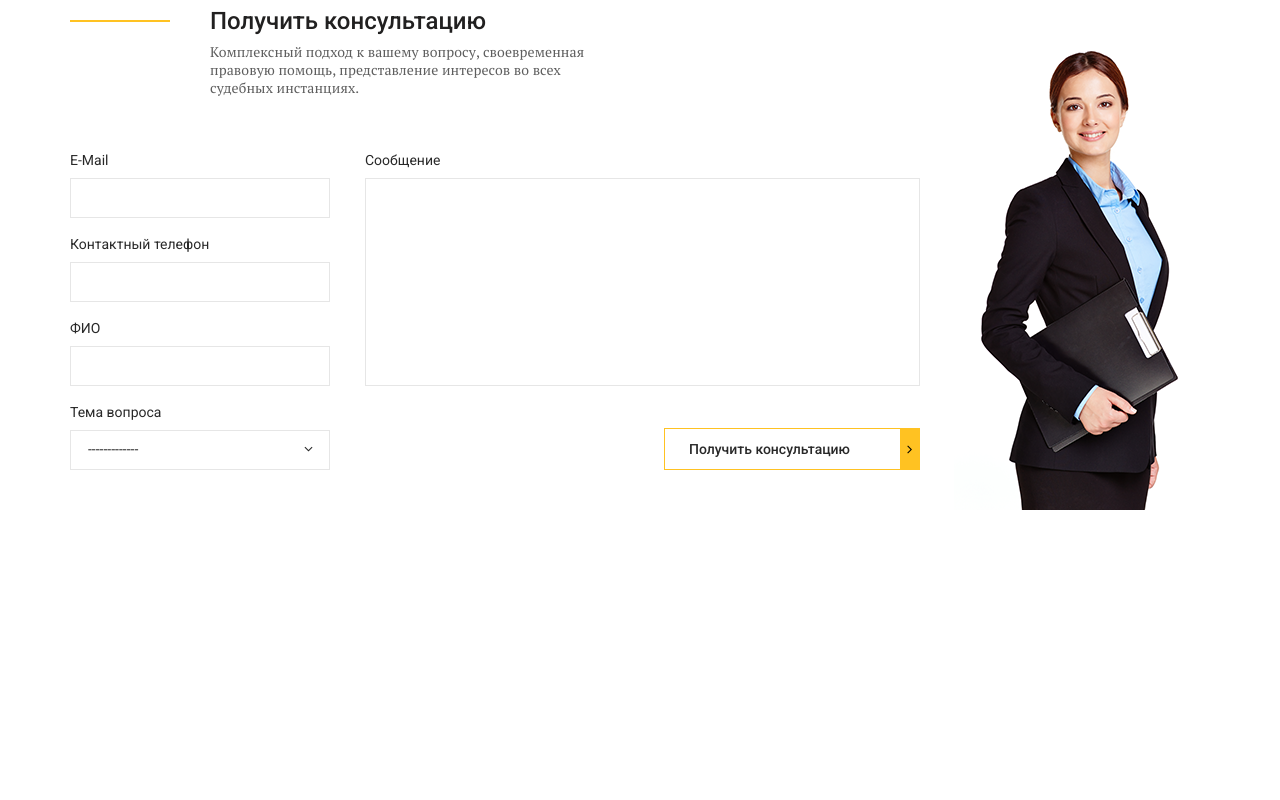
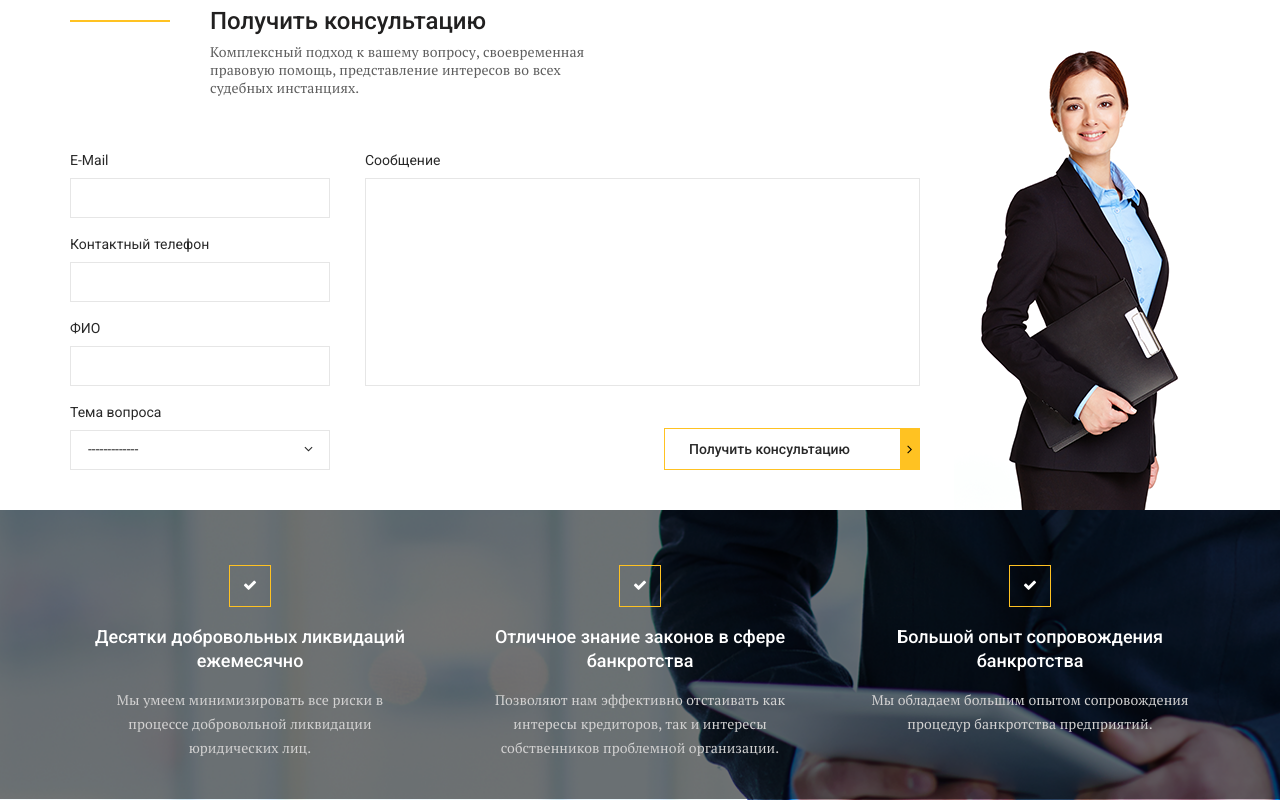
Before and after one commit to yurich30/Agency, a plain HTML site: page index.html in a window 1280 px wide. Shown: the part 1585-2385 px from the top of the page. Before the commit the page ends 2095 px from the top, so only its background shows below. Drawn offline with nearby package versions, Linux system fonts and the light colour scheme; files whose address does not match are found by name.

Commit message:
add advantages section

```diff
--- a/css/style.css
+++ b/css/style.css
@@ -436,3 +436,53 @@ letter-spacing: 0.1px;
 .form__box-inner .default__btn::after{
     color:#000;
 }
+.advantages{
+    background-image: url(../images/advantges.png);
+    padding: 55px 0px 40px;
+    background-repeat: no-repeat;
+    background-position: center;
+    min-height: 285px;
+    background-size: cover;
+}
+.advantages__inner{
+    color: #fff;
+    display: flex;
+    justify-content: space-between;
+    text-align: center;
+}
+.advantages__item{
+    max-width: 360px;
+    padding: 0px 20px;
+}
+.advantages__title{
+    font-size: 18px;
+    line-height: 24px;
+    font-weight: 500;
+    font-family: 'Roboto', sans-serif;
+    padding: 60px 0px 15px;
+    position: relative;
+}
+.advantages__title::before{
+    position: absolute;
+    content: "";
+    width: 40px;
+    height: 40px;
+    border: 1px solid #ffc222;
+    top: 0;
+    left: 50%;
+    transform: translateX(-50%);
+}
+.advantages__title::after{
+    font-family: 'icomoon';
+    content: "\f00c";
+    position: absolute;
+    font-size: 14px;
+    top: 8px;
+    left: 50%;
+    transform: translateX(-50%);
+}
+.advantages__text{
+    line-height: 24px;
+    color: #d3d2d2;
+    letter-spacing: 0.1px;
+}
--- a/index.html
+++ b/index.html
@@ -173,8 +173,40 @@
                 </div>
             </div>
         </section>
+        <section class="advantages">
+            <div class="container">
+                <div class="advantages__inner">
+                    <div class="advantages__item">
+                        <div class="advantages__title">
+                            Десятки добровольных ликвидаций ежемесячно
+                        </div>
+                        <div class="advantages__text">
+                            Мы умеем минимизировать все риски в процессе добровольной ликвидации юридических лиц.
+                        </div>
+                    </div>
+                    <div class="advantages__item">
+                        <div class="advantages__title">
+                            Отличное знание законов в сфере банкротства
+                        </div>
+                        <div class="advantages__text">
+                            Позволяют нам эффективно отстаивать как интересы кредиторов, так и интересы собственников проблемной организации.
+                        </div>
+                    </div>
+                    <div class="advantages__item">
+                        <div class="advantages__title">
+                            Большой опыт сопровождения банкротства
+                        </div>
+                        <div class="advantages__text">
+                            Мы обладаем большим опытом сопровождения процедур банкротства предприятий.
+                        </div>
+                    </div>
+                </div>
+            </div>
+        </section>
     </main>
+    <footer class="footer">
 
+    </footer>
     <div id="modal">
         <h2>Hello!</h2>
         <p>You are awesome!</p>
```
